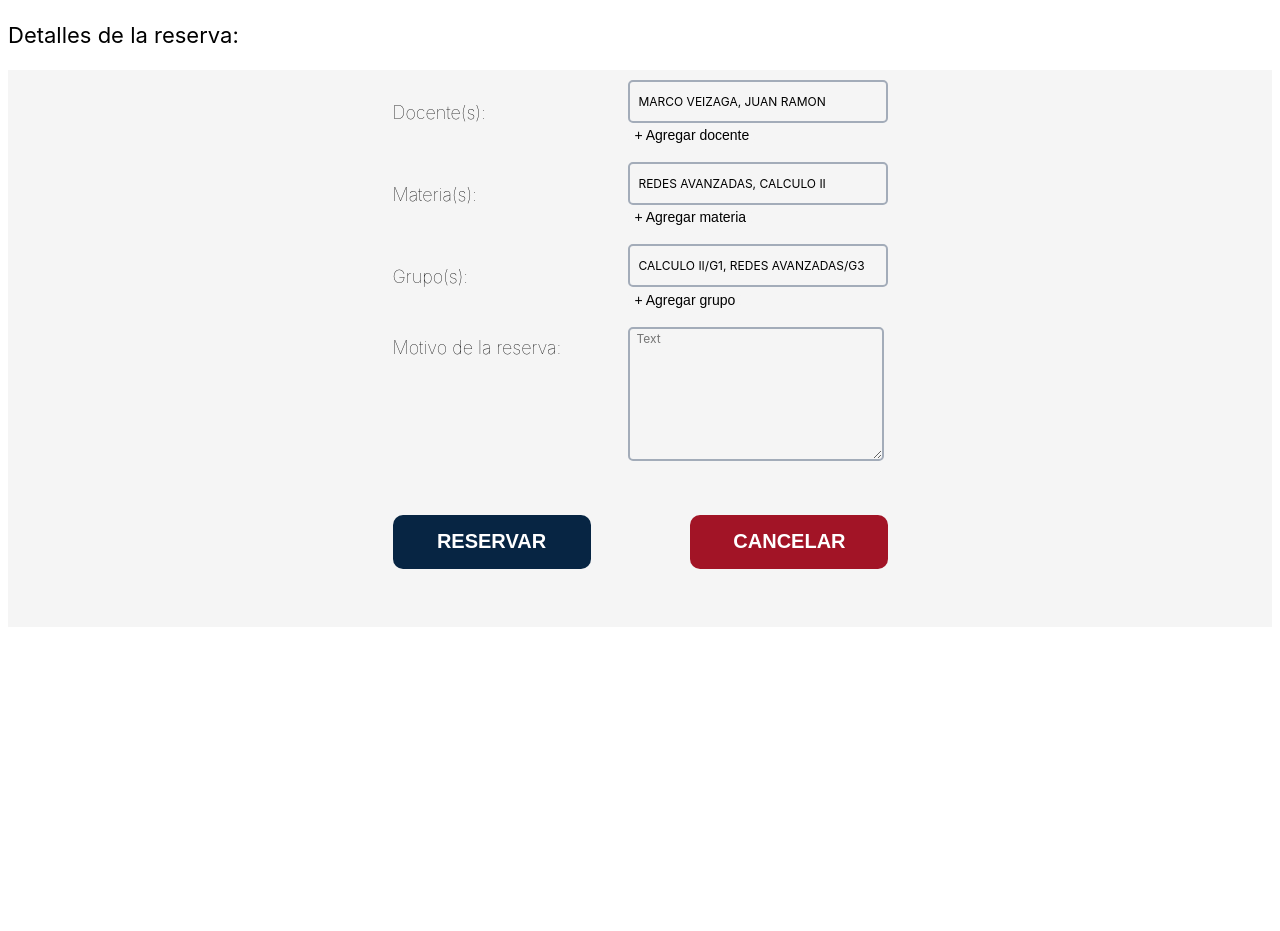
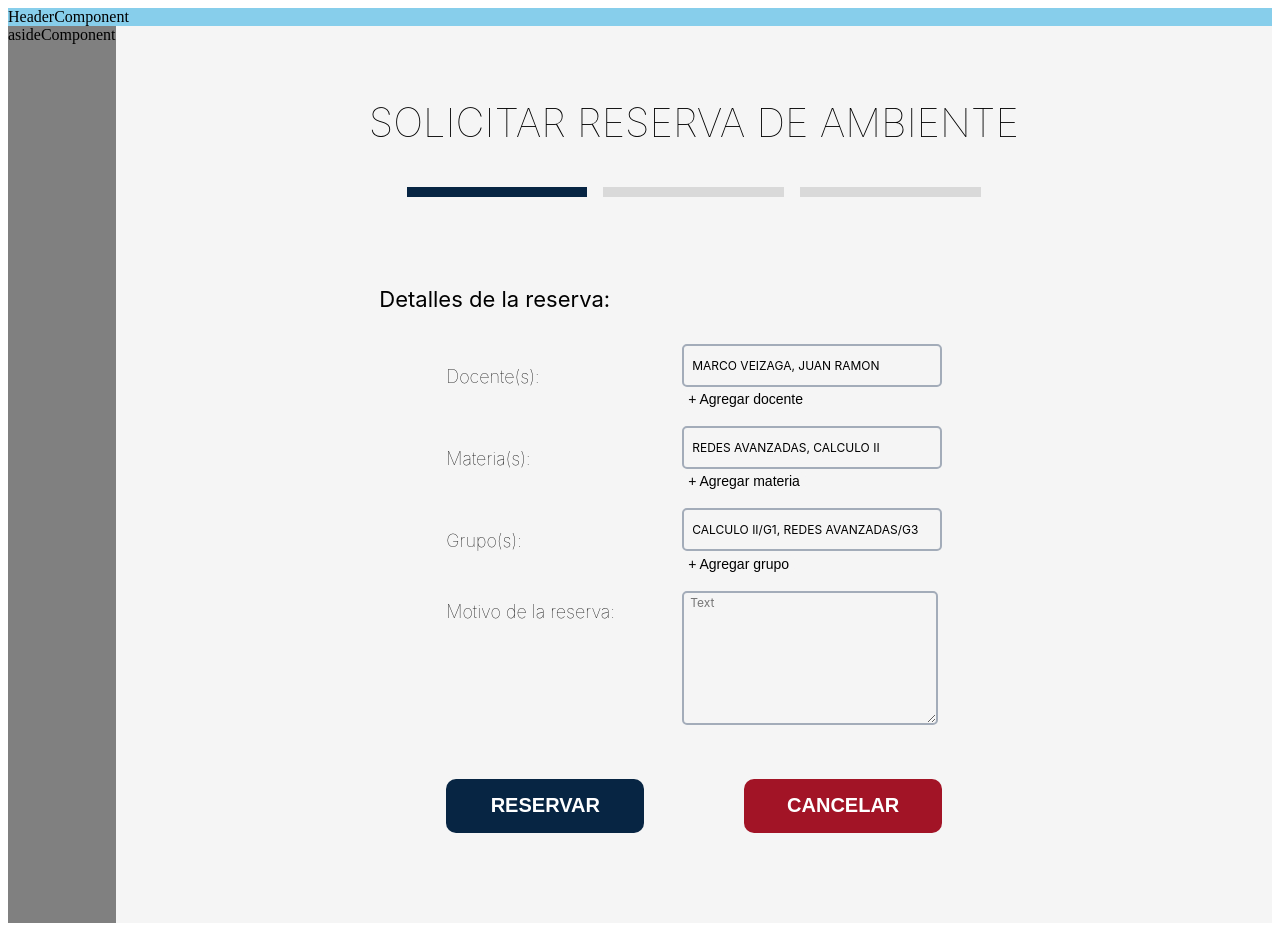
Before and after one commit to Zincronix/zincronix-front, a React (Vite) app: page / in a window 1280 px wide. Before the commit the page ends 800 px from the top, so only its background shows below. Built offline with nearby package versions, Linux system fonts and the light colour scheme.

Commit message:
layout reserva

```diff
--- a/src/App.jsx
+++ b/src/App.jsx
@@ -1,6 +1,15 @@
 import DetalleReserva from "./pages/DetalleReserva";
+import Main from "./Layout/Main";
+import SolicitarReserva from "./pages/SolicitarReserva";
+
 function App() {
-  return <DetalleReserva />;
+  return (
+    <Main
+      aside={"asideComponent"}
+      header={"HeaderComponent"}
+      main={<SolicitarReserva content={<DetalleReserva />} />}
+    />
+  );
 }
 
 export default App;
--- /dev/null
+++ b/src/Layout/Main.jsx
@@ -0,0 +1,44 @@
+import React from "react";
+import styled from "styled-components";
+
+const Main = ({ aside, header, main }) => {
+  return (
+    <Container>
+      <StyledHeader>{header} </StyledHeader>
+      <Div>
+        <StyledAside>{aside}</StyledAside>
+        <StyledMain>{main}</StyledMain>
+      </Div>
+    </Container>
+  );
+};
+export default Main;
+
+const Container = styled.div`
+  display: flex;
+  flex-direction: column;
+  background-color: #f5f5f5;
+`;
+
+const Div = styled.div`
+  display: flex;
+  justify-content: space-between;
+  width: 100%;
+`;
+
+const StyledHeader = styled.div`
+  display: flex;
+  background-color: skyblue;
+`;
+
+const StyledAside = styled.div`
+  display: flex;
+  background-color: gray;
+  max-width: 20%;
+`;
+
+const StyledMain = styled.div`
+  display: flex;
+  //background-color: pink;
+  width: 100%;
+`;
--- /dev/null
+++ b/src/components/Others/ProgressBar.jsx
@@ -0,0 +1,56 @@
+import React from "react";
+import styled from "styled-components";
+
+const ProgressBar = ({ currentState }) => {
+  switch (currentState) {
+    case 1:
+      return (
+        <Div>
+          <div id="currentState"></div>
+          <div id="empty"></div>
+          <div id="empty"></div>
+        </Div>
+      );
+    case 2:
+      return (
+        <Div>
+          <div id="empty"></div>
+          <div id="currentState"></div>
+          <div id="empty"></div>
+        </Div>
+      );
+    case 3:
+      return (
+        <Div>
+          <div id="empty"></div>
+          <div id="empty"></div>
+          <div id="currentState"></div>
+        </Div>
+      );
+    default:
+      return (
+        <Div>
+          <div id="currentState"></div>
+          <div id="currentState"></div>
+          <div id="currentState"></div>
+        </Div>
+      );
+  }
+};
+
+export default ProgressBar;
+const Div = styled.div`
+  display: flex;
+  width: 100%;
+  gap: 1em;
+  #empty {
+    background-color: #d9d9d9;
+    width: 574px;
+    height: 10px;
+  }
+  #currentState {
+    background-color: #072543;
+    width: 574px;
+    height: 10px;
+  }
+`;
--- /dev/null
+++ b/src/components/Typography/Title.jsx
@@ -0,0 +1,14 @@
+import React from "react";
+import styled from "styled-components";
+
+const Title = ({ children }) => {
+  return <StyledTitle>{children}</StyledTitle>;
+};
+
+export default Title;
+
+const StyledTitle = styled.p`
+  font-family: "Inter";
+  font-size: 40px;
+  font-weight: lighter;
+`;
--- /dev/null
+++ b/src/pages/SolicitarReserva.jsx
@@ -0,0 +1,37 @@
+import React, { useState } from "react";
+import styled from "styled-components";
+import Title from "../components/Typography/Title";
+import ProgressBar from "../components/Others/ProgressBar";
+
+const SolicitarReserva = ({ content }) => {
+  const [currentState, setCurrentState] = useState(1);
+  return (
+    <Div>
+      <Title>SOLICITAR RESERVA DE AMBIENTE</Title>
+      <StyledProgressBar>
+        <ProgressBar currentState={currentState} />
+      </StyledProgressBar>
+      <Content>{content}</Content>
+    </Div>
+  );
+};
+
+export default SolicitarReserva;
+
+const Div = styled.div`
+  display: flex;
+  width: 100%;
+  flex-direction: column;
+  align-items: center;
+  padding: 2em;
+`;
+
+const StyledProgressBar = styled.div`
+  display: flex;
+  justify-content: center;
+  margin-bottom: 67px;
+  width: 574px;
+  height: 10px;
+`;
+
+const Content = styled.div``;
```
